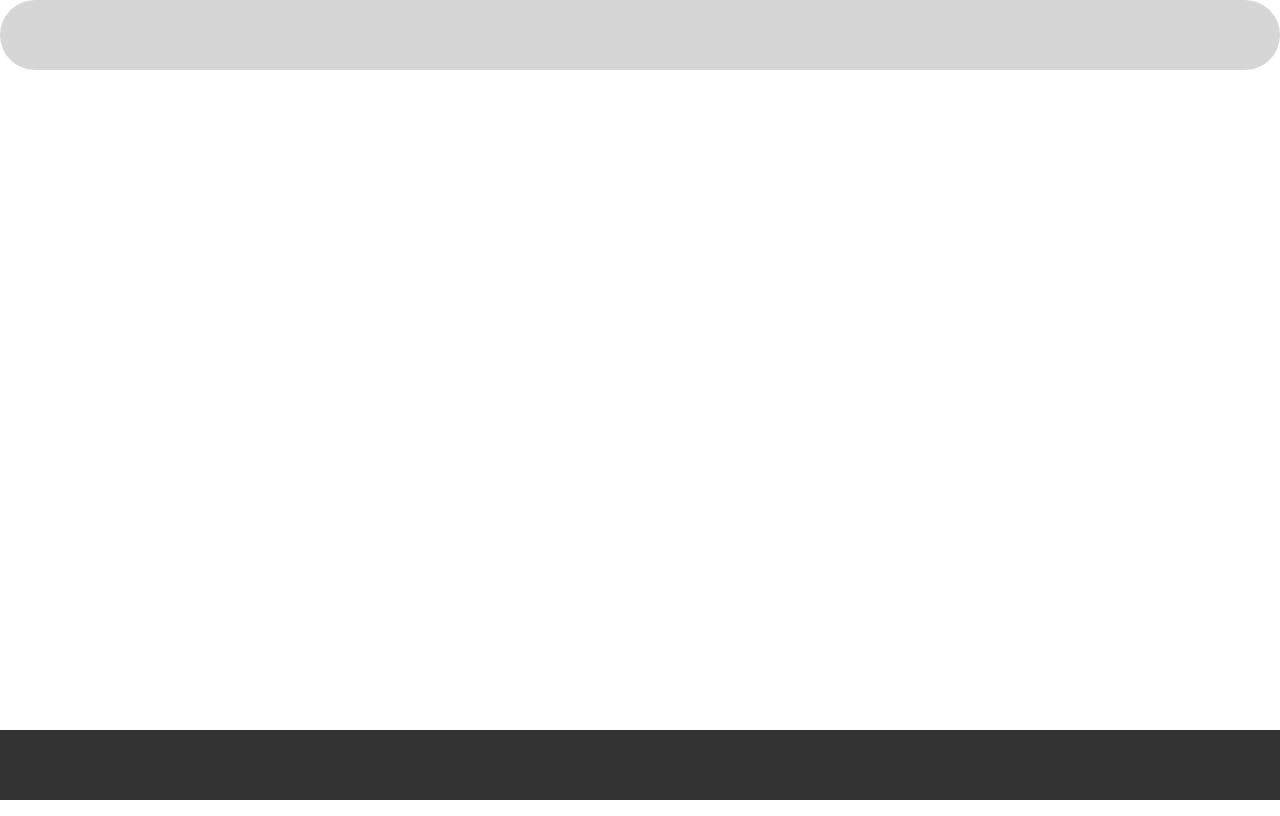
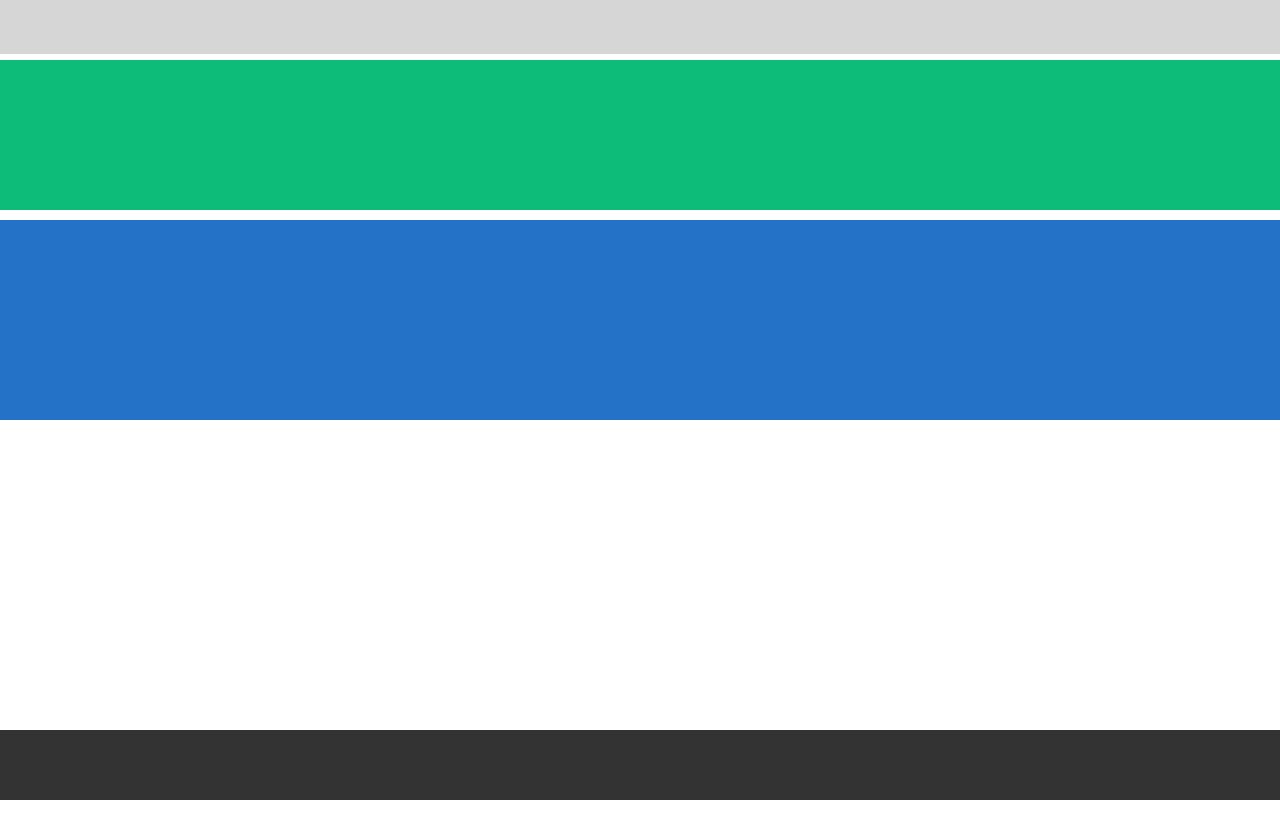
Before and after one commit to Pettarn/vue-order, a Vue app: page / in a window 1280 px wide. Built offline with nearby package versions, Linux system fonts and the light colour scheme.

Commit message:
carousel

```diff
--- a/src/App.vue
+++ b/src/App.vue
@@ -1,6 +1,9 @@
 <template>
   <div id="app">
     <search-box></search-box>
+    <carousel></carousel>
+    <double-level></double-level>
+    <!-- <router-view></router-view> -->
     <foot-box></foot-box>
   </div>
 </template>
@@ -8,11 +11,16 @@
 <script>
 import searchBox from './components/common/searchBox'
 import footBox from './components/common/footBox'
+import carousel from './components/common/carousel'
+import doubleLevel from './components/common/doubleLevel'
+
 export default {
   name: 'App',
   components: {
     footBox,
     searchBox,
+    carousel,
+    doubleLevel,
   },
 }
 </script>
--- /dev/null
+++ b/src/components/common/carousel.vue
@@ -0,0 +1,22 @@
+<template>
+    <div id="container">
+
+    </div>
+</template>
+
+<script>
+export default {
+
+}
+</script>
+
+<style scoped>
+    #container {
+        position: absolute;
+        height: 150px;
+        width: 100%;
+        left: 0;
+        top: 60px;
+        background-color: #0dbc79;
+    }
+</style>
--- /dev/null
+++ b/src/components/common/doubleLevel.vue
@@ -0,0 +1,22 @@
+<template>
+    <div id="grid">
+
+    </div>
+</template>
+
+<script>
+export default {
+
+}
+</script>
+
+<style>
+#grid {
+    position: absolute;
+    height: 200px;
+    width: 100%;
+    left: 0;
+    top: 220px;
+    background-color: #2472c8;
+}
+</style>
--- a/src/components/common/searchBox.vue
+++ b/src/components/common/searchBox.vue
@@ -16,8 +16,8 @@ export default {
     top: 0;
     transform: translateX(-50%);
     width: 100%;
-    height: 70px;
-    border-radius: 35px;
+    height: 54px;
     background-color: #d6d6d6;
+    z-index: 100;
 }
 </style>
```
